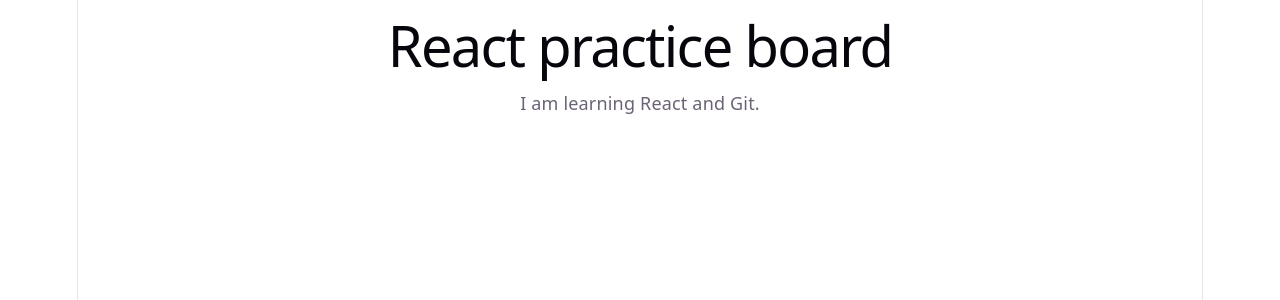
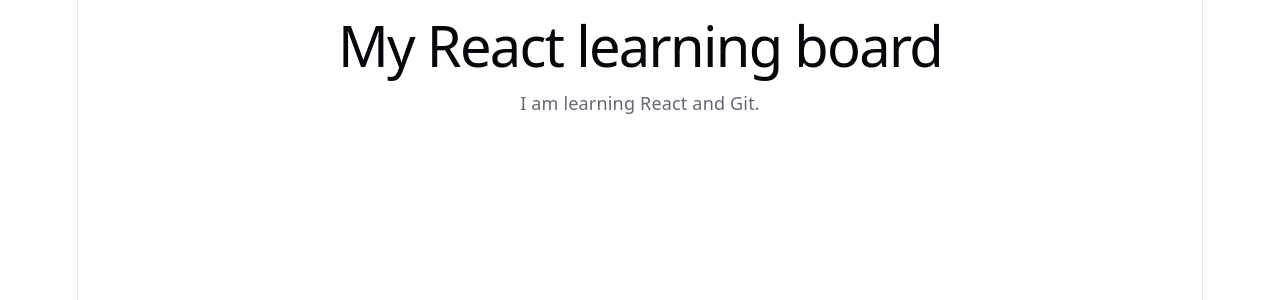
Before and after one commit to seerat1079/react-practice, a React (Vite) app: page / in a window 1280 px wide. Shown: the top 300 px of the page. Built offline with nearby package versions, Linux system fonts and the light colour scheme.

Commit message:
Update learning heading

```diff
--- a/src/App.jsx
+++ b/src/App.jsx
@@ -1,7 +1,7 @@
 function App() {
   return (
     <div>
-      <h1>React practice board</h1>
+      <h1>My React learning board</h1>
       <p>I am learning React and Git.</p>
     </div>
   );
```
